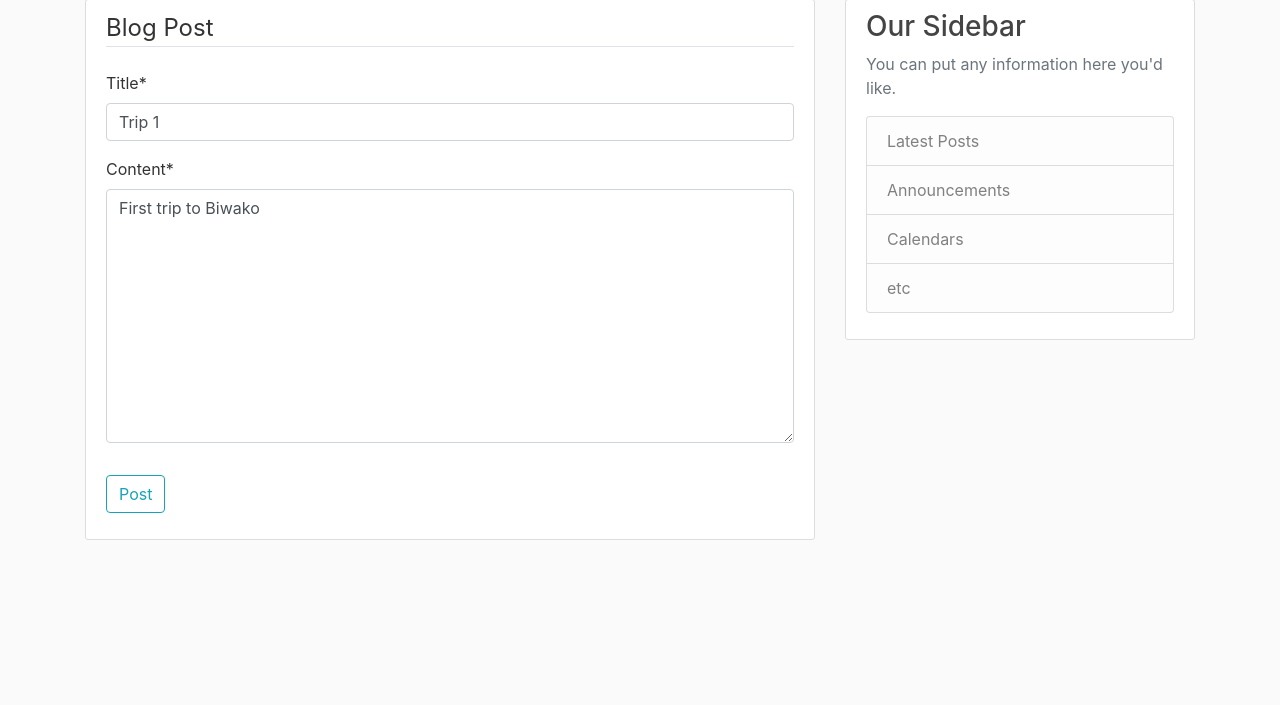
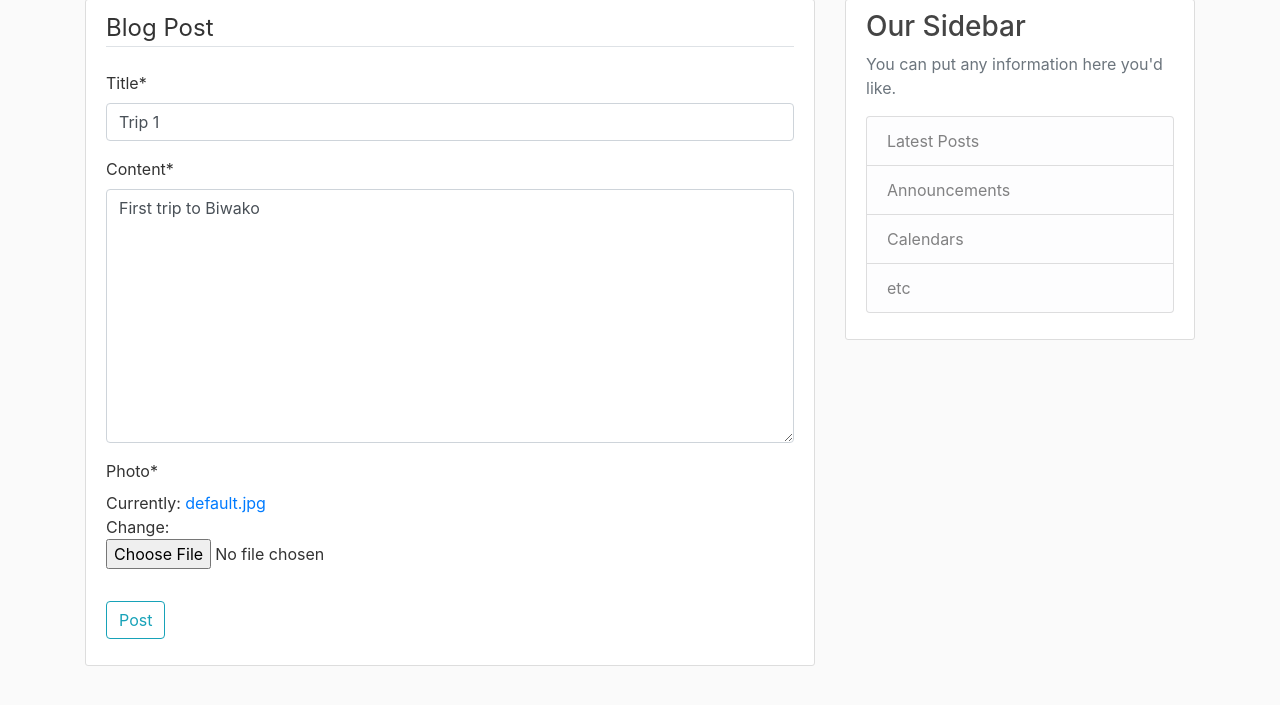
Before and after one commit to EthanShimada/Fishing-Blog, a Django app: page /post/1/update/ in a window 1280 px wide. Shown: the part 81-786 px from the top of the page. Run offline with Django 4.2, Linux system fonts and the light colour scheme; a user stored in the database is signed in; data comes from the database, SQL or seed files in the repository; both versions use the stored data as it was after the commit; some libraries are stand-ins or nearby versions.

Commit message:
added photo upload functionality

```diff
--- a/blog/models.py
+++ b/blog/models.py
@@ -7,6 +7,7 @@ from django.urls import reverse
 class Post(models.Model):
 	title = models.CharField(max_length=100)
 	content = models.TextField()
+	photo = models.ImageField(default='default.jpg', upload_to='images/')
 	date_posted = models.DateTimeField(default=timezone.now)
 	author = models.ForeignKey(User, on_delete=models.CASCADE)
 
--- a/blog/templates/blog/home.html
+++ b/blog/templates/blog/home.html
@@ -11,6 +11,7 @@
     </div>
     <h2><a class="article-title" href="{% url 'post-detail' post.id %}">{{ post.title }}</a></h2>
     <p class="article-content">{{ post.content }}</p>
+    <img src="{{ post.photo.url }}" class="img-responsive" style="width: 100%; float: left; margin-right: 10px;" />
   </div>
 </article>
 {% endfor %}
--- a/blog/templates/blog/post_form.html
+++ b/blog/templates/blog/post_form.html
@@ -2,7 +2,7 @@
 {% load crispy_forms_tags %}
 {% block content %}
         <div class="content-section">
-                <form method="POST">
+                <form method="POST" enctype="multipart/form-data">
                         {% csrf_token %}
                         <fieldset class="form-group">
                                 <legend class="border-bottom mb-4">Blog Post</legend>
--- a/blog/views.py
+++ b/blog/views.py
@@ -57,7 +57,7 @@ class PostDetailView(DetailView):
 
 class PostCreateView(LoginRequiredMixin, CreateView):
 	model = Post
-	fields = ['title', 'content']
+	fields = ['title', 'content', 'photo']
 
 	def form_valid(self, form):
 		form.instance.author = self.request.user
@@ -65,7 +65,7 @@ class PostCreateView(LoginRequiredMixin, CreateView):
 
 class PostUpdateView(LoginRequiredMixin, UserPassesTestMixin, UpdateView):
 	model = Post
-	fields = ['title', 'content']
+	fields = ['title', 'content', 'photo']
 
 	def form_valid(self, form):
 		form.instance.author = self.request.user
```
Also changed, not shown: blog/migrations/0002_post_photo.py (added), db.sqlite3, media/images/20241006_070305085_iOS.jpg (added), media/images/20241006_070305085_iOS_mN1AGuz.jpg (added).
